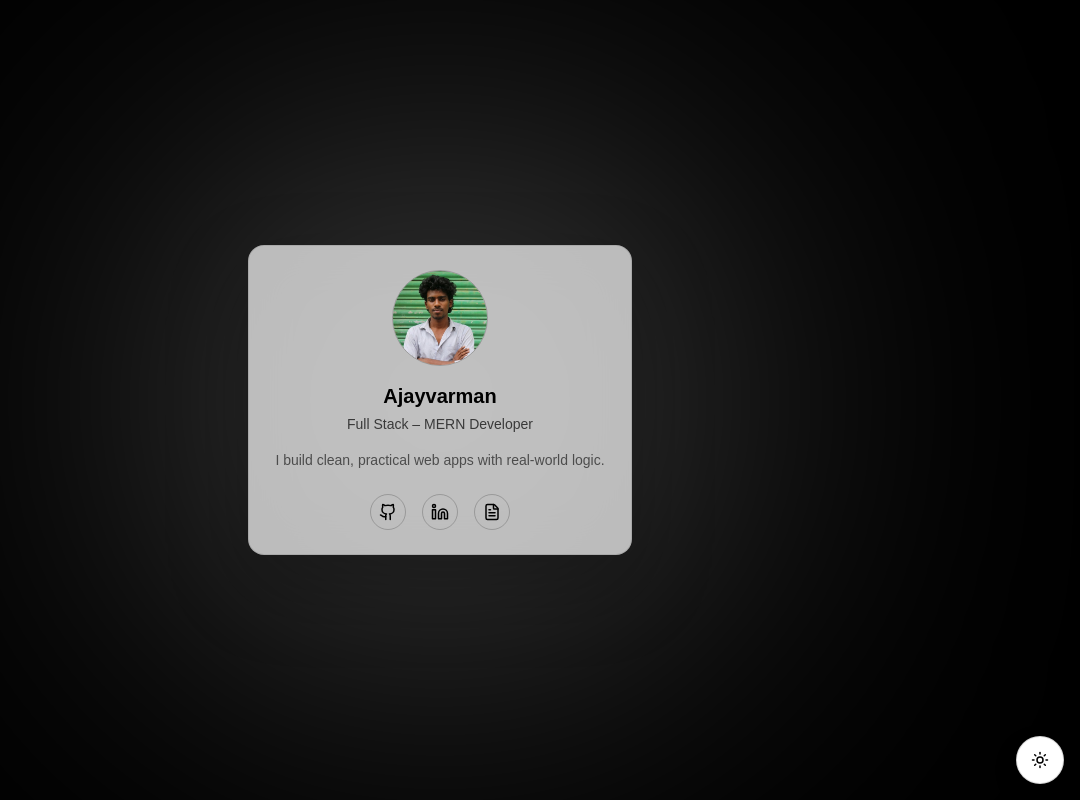
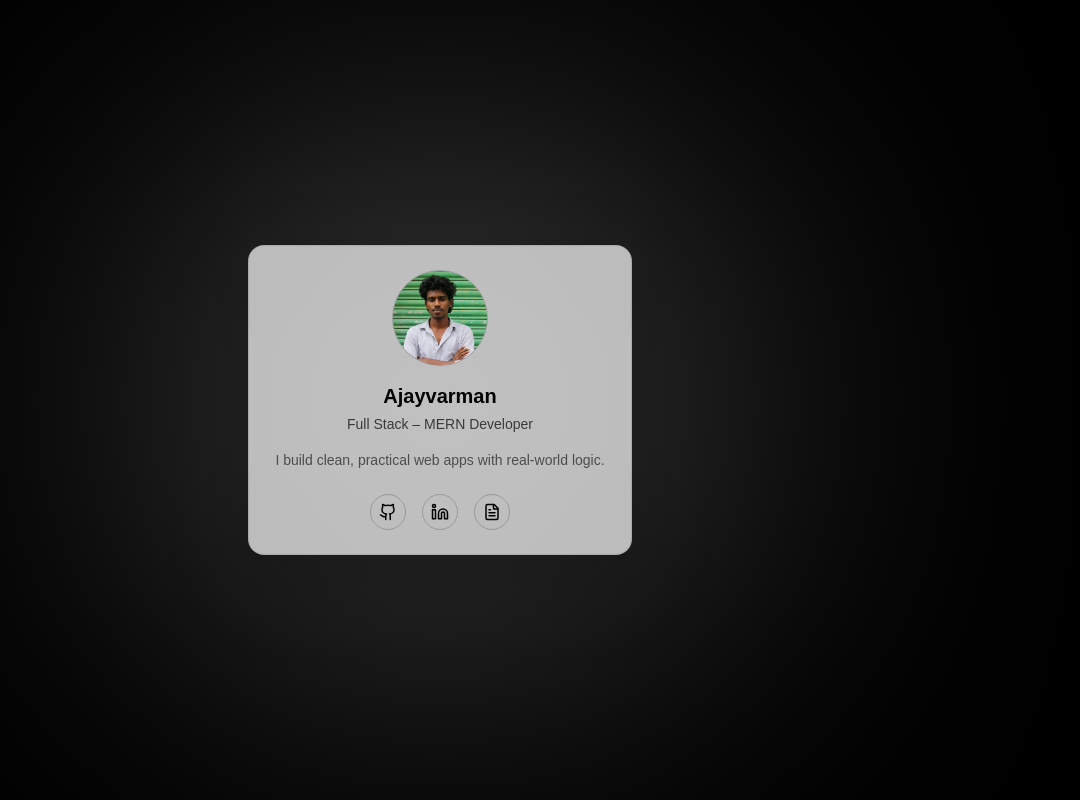
Before and after one commit to AJayvarman0626/portfolio-, a Next.js app: page / in a window 1280 px wide. Shown: the top 800 px of the page, without its empty margins (200-1280 px from the left). Built offline with nearby package versions, Linux system fonts and the light colour scheme; grey boxes are pictures that could not be loaded.

Commit message:
Finalize portfolio UI and stabilize dark theme

```diff
--- a/src/app/layout.tsx
+++ b/src/app/layout.tsx
@@ -13,11 +13,12 @@ export default function RootLayout({
 }) {
   return (
     <html lang="en" suppressHydrationWarning>
-      <body className="bg-white dark:bg-black transition-colors">
-        <ThemeProvider>
-          {children}
-        </ThemeProvider>
-      </body>
+      <body className="bg-black text-white">
+  <ThemeProvider>
+    {children}
+  </ThemeProvider>
+</body>
+
     </html>
   );
 }
--- a/src/app/page.tsx
+++ b/src/app/page.tsx
@@ -4,7 +4,6 @@ import Skills from "../components/Skills";
 import Projects from "../components/Projects";
 import Footer from "../components/Footer";
 import TicTacToe from "../components/TicTacToe"
-import ThemeToggle from "../components/ThemeToggle";
 
 export default function Home() {
   return (
@@ -15,7 +14,6 @@ export default function Home() {
       <Projects />
       <TicTacToe />
       <Footer />
-      <ThemeToggle />
     </main>
   );
 }
--- a/src/components/ThemeProvider.tsx
+++ b/src/components/ThemeProvider.tsx
@@ -12,7 +12,7 @@ export default function ThemeProvider({
       attribute="class"
       defaultTheme="dark"
       enableSystem={false}
-      disableTransitionOnChange
+      forcedTheme="dark"
     >
       {children}
     </NextThemeProvider>
--- a/src/components/ThemeToggle.tsx
+++ /dev/null
@@ -1,49 +0,0 @@
-"use client";
-
-import { useTheme } from "next-themes";
-import { Moon, Sun } from "lucide-react";
-import { useEffect, useState } from "react";
-
-export default function ThemeToggle() {
-  const { theme, setTheme } = useTheme();
-  const [mounted, setMounted] = useState(false);
-
-  useEffect(() => setMounted(true), []);
-  if (!mounted) return null;
-
-  const isDark = theme === "dark";
-
-  return (
-    <button
-      aria-label="Toggle theme"
-      onClick={() => setTheme(isDark ? "light" : "dark")}
-      className="
-        fixed z-50
-        h-12 w-12
-        rounded-full
-        flex items-center justify-center
-
-        transition-all duration-300
-
-        /* position with safe-area */
-        right-4
-        bottom-[calc(1rem+env(safe-area-inset-bottom))]
-
-        bg-white
-        border border-black/15
-        text-black
-        shadow-[0_10px_25px_rgba(0,0,0,0.15)]
-
-        dark:bg-black/80
-        dark:border-white/25
-        dark:text-white
-        dark:shadow-[0_0_20px_rgba(255,255,255,0.25)]
-
-        hover:scale-105
-        active:scale-95
-      "
-    >
-      {isDark ? <Sun size={18} /> : <Moon size={18} />}
-    </button>
-  );
-}
```
